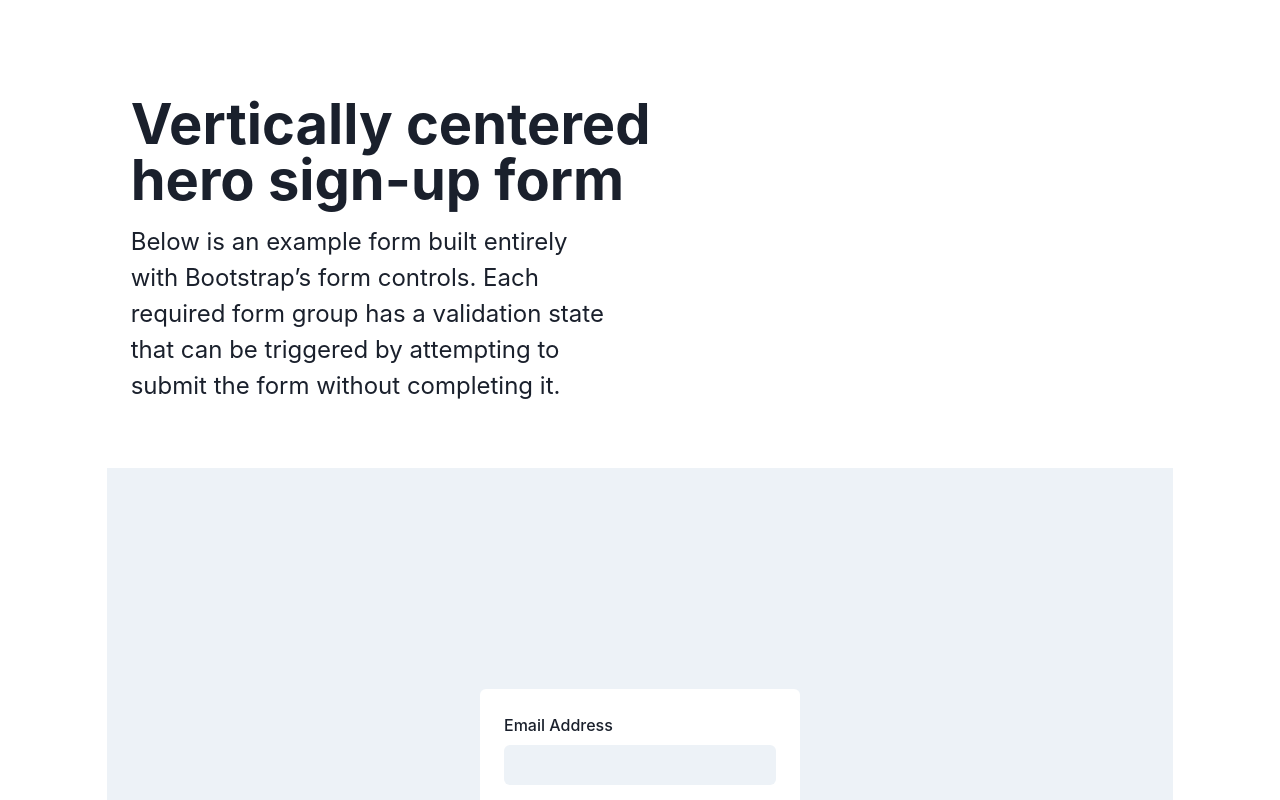
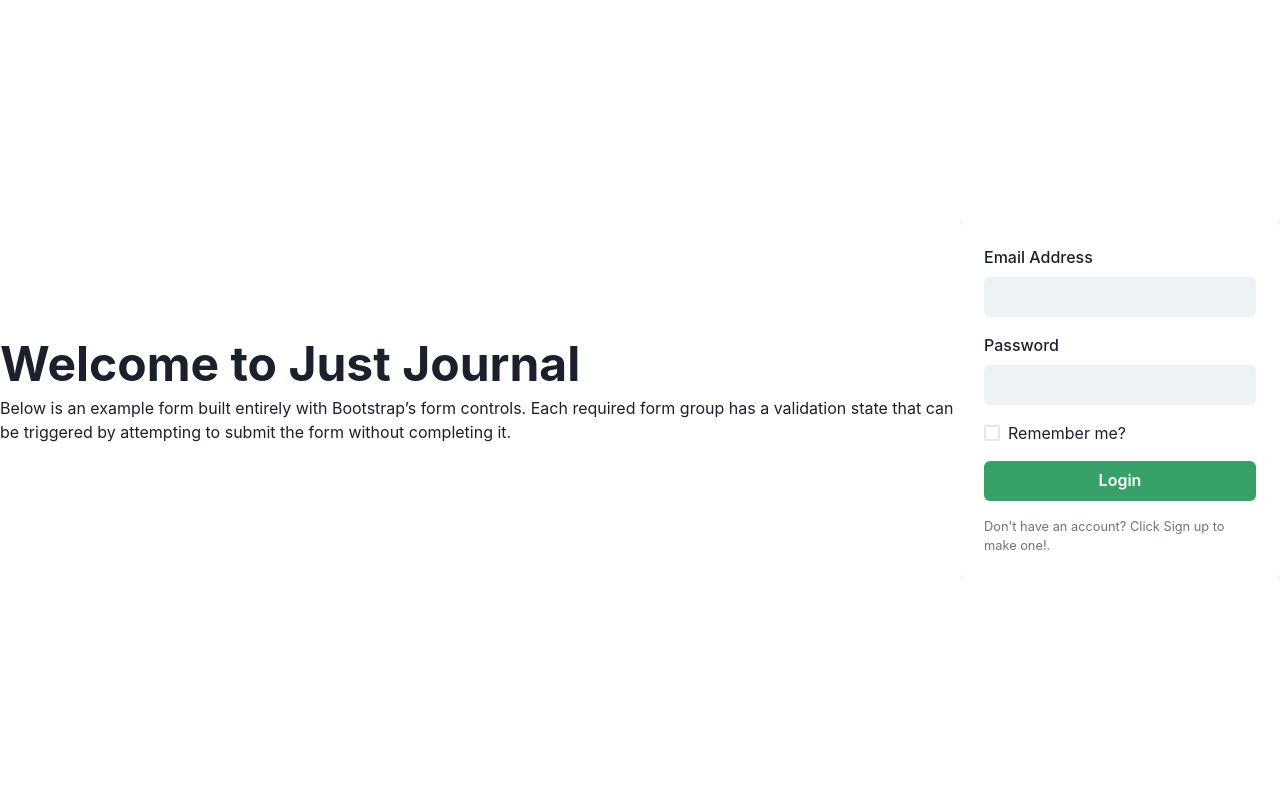
Before and after one commit to samudra-perera/JustJournal, a React (Create React App) app in the folder client/: page / in a window 1280 px wide. Shown: the top 800 px of the page. Built offline with nearby package versions, Linux system fonts and the light colour scheme; no server answers.

Commit message:
Started styling the Home/Login/Signup Page

```diff
--- a/client/src/components/Login.jsx
+++ b/client/src/components/Login.jsx
@@ -59,7 +59,7 @@ const Login = () => {
   };
 
   return (
-    <Flex bg="gray.100" align="center" justify="center" h="100vh">
+    <Flex bg="gray.100" align="center" justify="center">
       <Box bg="white" p={6} rounded="md" w={80}>
         <Formik initialValues={user} onSubmit={handleSubmit}>
           {({ handleSubmit, errors, touched }) => (
--- a/client/src/components/Signup.jsx
+++ b/client/src/components/Signup.jsx
@@ -90,7 +90,7 @@ const Signup = () => {
   //Sending the POST request
 
   return (
-      <Flex bg="gray.100" align="center" justify="center" h="100vh">
+      <Flex bg="gray.100" align="center" justify="center">
         <Box bg="white" p={6} rounded="md" w={80}>
           <Formik initialValues={user} onSubmit={handleSubmit}>
             {({ handleSubmit, errors, touched }) => (
--- a/client/src/pages/Home.jsx
+++ b/client/src/pages/Home.jsx
@@ -1,3 +1,4 @@
+import { Flex, Box, Center, Heading, Text } from "@chakra-ui/react";
 import React from "react";
 import { Outlet } from "react-router-dom";
 
@@ -5,21 +6,26 @@ import { Outlet } from "react-router-dom";
 
 const Home = () => {
   return (
-    <div className="container col-xl-10 col-xxl-8 px-4 py-5">
-      <div className="row align-items-center g-lg-5 py-5">
-        <div className="col-lg-7 text-center text-lg-start">
-          <h1 className="display-4 fw-bold lh-1 mb-3">
-            Vertically centered hero sign-up form
-          </h1>
-          <p className="col-lg-10 fs-4">
+    <Flex align="center" height="100vh">
+      <Flex flexWrap="wrap" direction="column">
+        <Box>
+          <Heading as="h2" size="2xl">
+            Welcome to Just Journal
+          </Heading>
+        </Box>
+        <Box>
+          <Text>
             Below is an example form built entirely with Bootstrap’s form
             controls. Each required form group has a validation state that can
             be triggered by attempting to submit the form without completing it.
-          </p>
-        </div>
+          </Text>
+        </Box>
+      </Flex>
+
+      <Center>
         <Outlet />
-      </div>
-    </div>
+      </Center>
+    </Flex>
   );
 };
 
```
